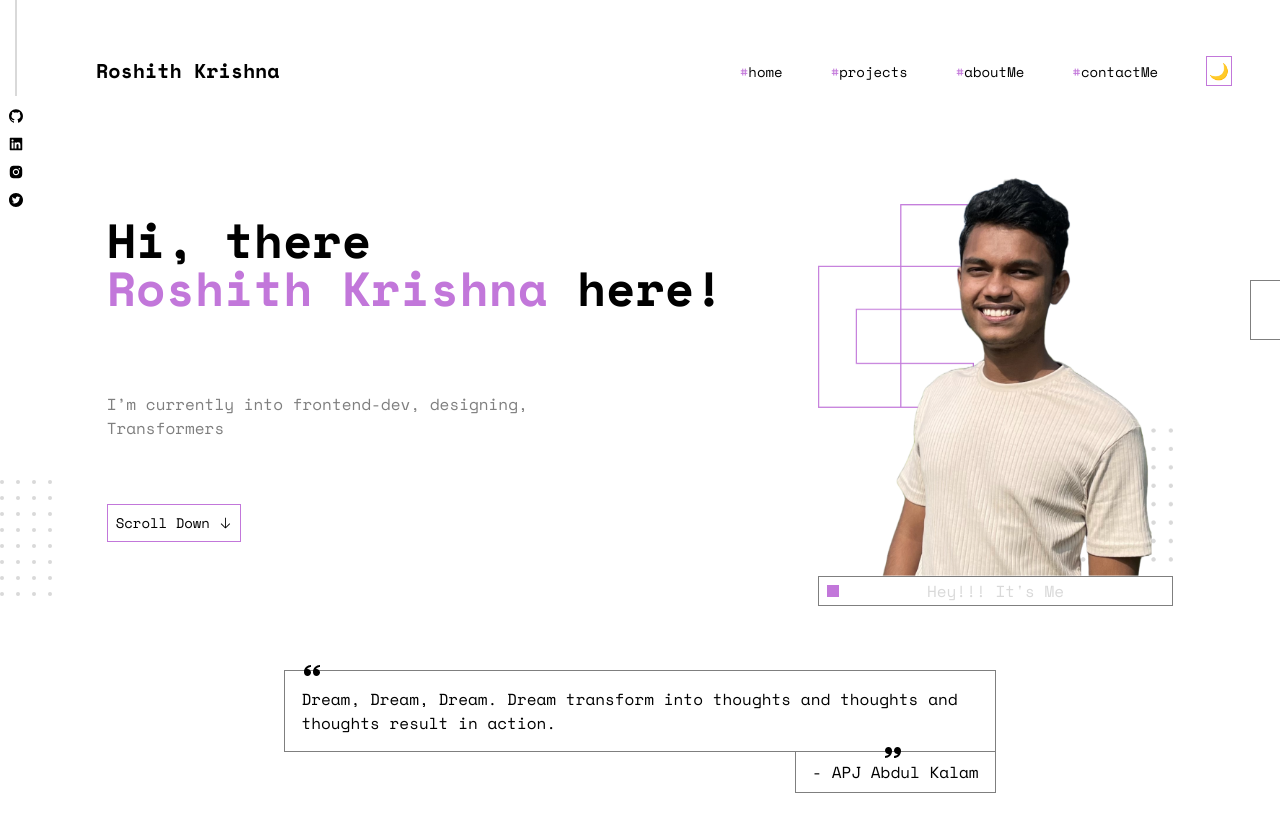
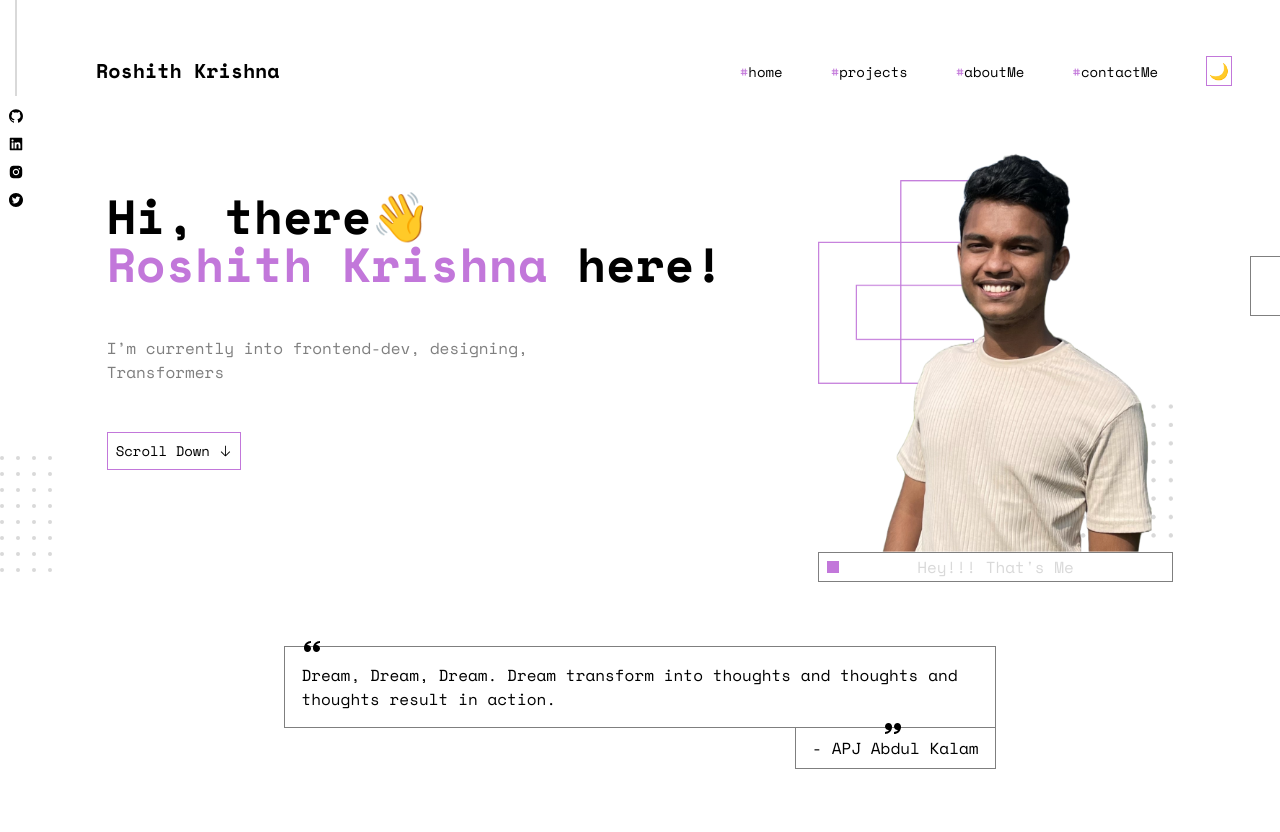
Before and after one commit to roshith2001/portfolio2.0, a Next.js app: page / in a window 1280 px wide. Shown: the top 832 px of the page. Built offline with nearby package versions, Linux system fonts and the light colour scheme.

Commit message:
update-spacing

```diff
--- a/app/components/Hero.js
+++ b/app/components/Hero.js
@@ -8,7 +8,7 @@ import QuoteBox from "./quoteBox";
 
 export default function Hero() {
     return (
-        <div className="w-full h-screen relative top-20">
+        <div className="w-full relative top-14">
             <div className="hidden md:block">
                 <DotsDesign row={4} col={8} left={0} top={400}/>
             </div>
@@ -16,10 +16,10 @@ export default function Hero() {
                 {/*Text Section*/}
                 <div className="w-full md:w-2/3 md:pt-10 md:flex-shrink">
                     <p className="text-5xl font-semibold">
-                        Hi, there<br/>
+                        Hi, there👋<br/>
                         <span className="text-purple">Roshith Krishna</span> here!
                     </p>
-                    <p className="text-grey mt-12 md:mt-20 mb-12 md:mb-16">
+                    <p className="text-grey mt-12 mb-12">
                         I’m currently into frontend-dev, designing,<br className="hidden md:block"/> Transformers
                     </p>
                     <Button name="Scroll Down" icon={<VscArrowDown />}/>
@@ -29,7 +29,7 @@ export default function Hero() {
                     <Image src={heroImage} alt='hero image' loading="lazy"/>
                     <div className="border border-grey px-2 py-0.5 relative text-center">
                         <div className="inline-block w-3 h-3 absolute left-2 top-2 bg-purple"></div>
-                        <span className="px-2 text-dotgrey">Hey!!! It&apos;s Me</span>
+                        <span className="px-2 text-dotgrey">Hey!!! That&apos;s Me</span>
                     </div>
                 </div>
             </div>
```
